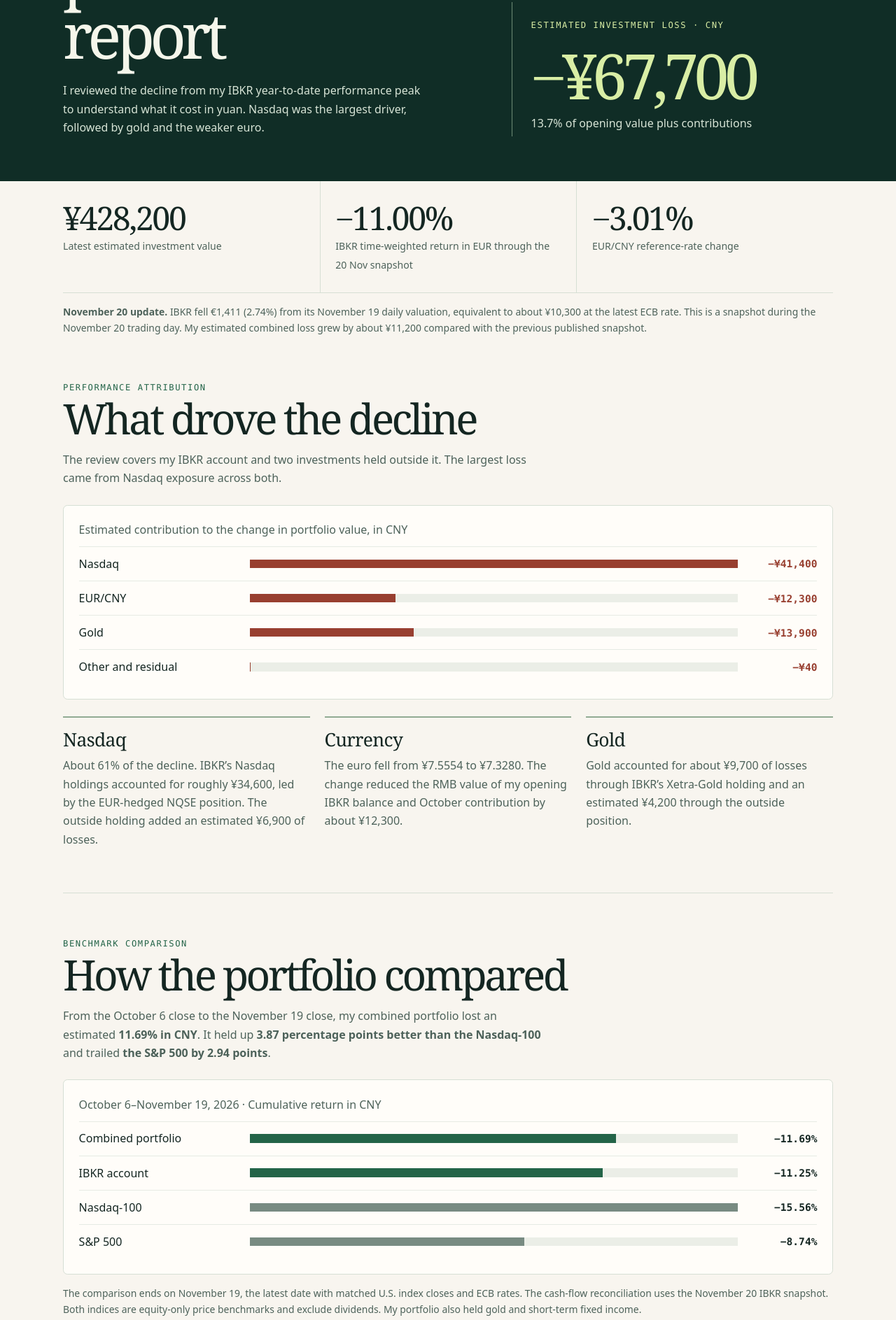
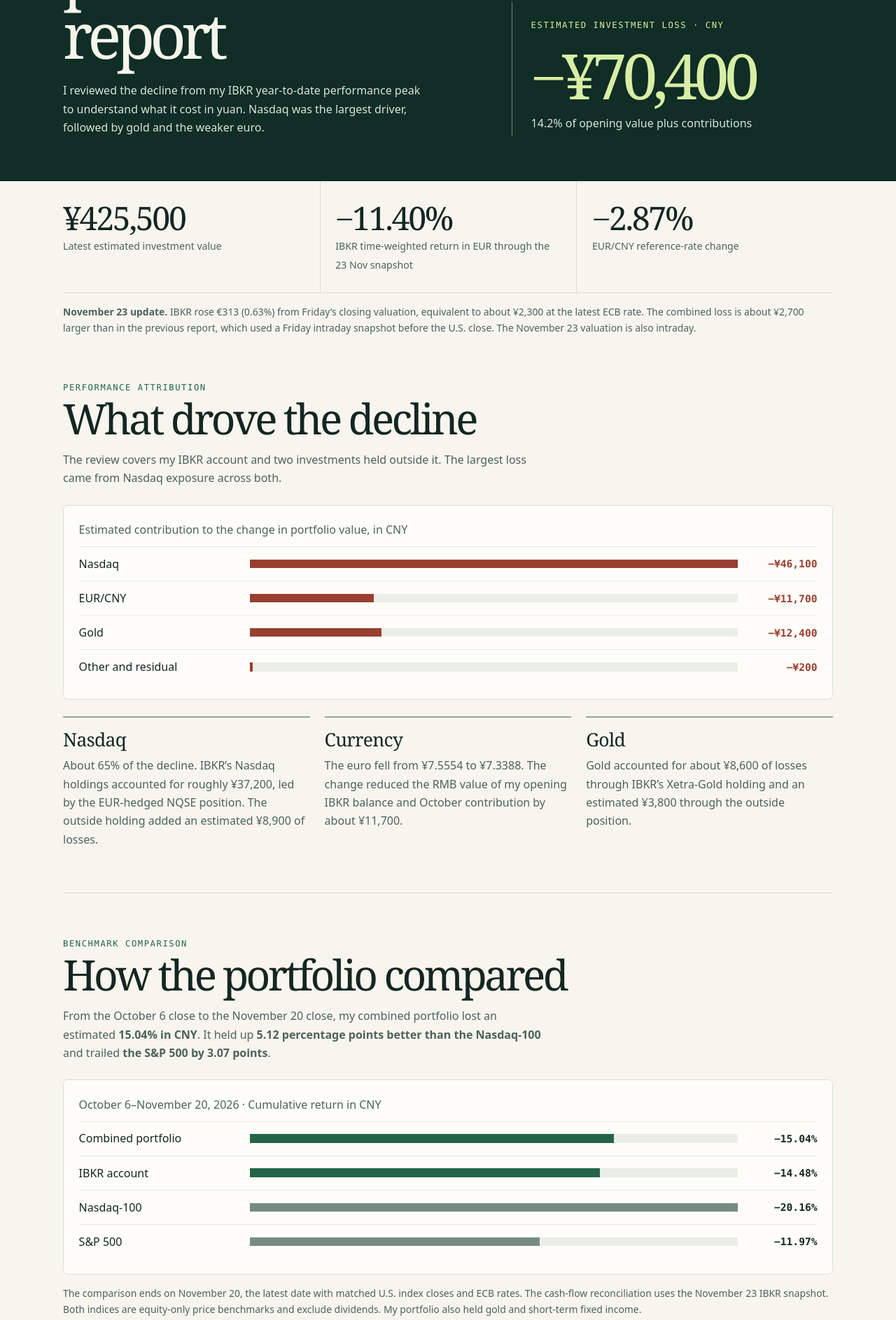
Before and after one commit to Charles-YYH/performance-report, a plain HTML site: page index.html in a window 1280 px wide. Shown: the part 348-2235 px from the top of the page at 70% size. Drawn offline with Linux system fonts and the light colour scheme.

Commit message:
Update portfolio performance for November 23

```diff
--- a/index.html
+++ b/index.html
@@ -3,7 +3,7 @@
 <head>
 <meta charset="utf-8">
 <meta name="viewport" content="width=device-width,initial-scale=1">
-<meta name="description" content="A personal portfolio drawdown review from 6 October to 20 November 2026, measured in Chinese yuan.">
+<meta name="description" content="A personal portfolio drawdown review from 6 October to 23 November 2026, measured in Chinese yuan.">
 <meta name="color-scheme" content="light">
 <title>Portfolio Performance Report · October–November 2026</title>
 <style>
@@ -129,62 +129,62 @@ footer { padding: 1.5rem 0 2rem; color: var(--muted); font-size: .85rem; }
   </div>
   <div class="wrap hero-body">
     <div>
-      <p class="eyebrow"><time datetime="2026-10-06">06 Oct</time> — <time datetime="2026-11-20">20 Nov 2026</time></p>
+      <p class="eyebrow"><time datetime="2026-10-06">06 Oct</time> — <time datetime="2026-11-23">23 Nov 2026</time></p>
       <h1>Portfolio<br>performance report</h1>
       <p class="hero-copy">I reviewed the decline from my IBKR year-to-date performance peak to understand what it cost in yuan. Nasdaq was the largest driver, followed by gold and the weaker euro.</p>
     </div>
     <div class="hero-number">
       <div class="eyebrow">Estimated investment loss · CNY</div>
-      <strong class="display">−¥67,700</strong>
-      <p>13.7% of opening value plus contributions</p>
+      <strong class="display">−¥70,400</strong>
+      <p>14.2% of opening value plus contributions</p>
     </div>
   </div>
 </header>
 <main class="wrap">
   <div class="metrics" aria-label="Portfolio summary">
-    <div class="metric"><strong>¥428,200</strong><span>Latest estimated investment value</span></div>
-    <div class="metric"><strong>−11.00%</strong><span>IBKR time-weighted return in EUR through the 20 Nov snapshot</span></div>
-    <div class="metric"><strong>−3.01%</strong><span>EUR/CNY reference-rate change</span></div>
+    <div class="metric"><strong>¥425,500</strong><span>Latest estimated investment value</span></div>
+    <div class="metric"><strong>−11.40%</strong><span>IBKR time-weighted return in EUR through the 23 Nov snapshot</span></div>
+    <div class="metric"><strong>−2.87%</strong><span>EUR/CNY reference-rate change</span></div>
   </div>
-  <p class="note"><strong>November 20 update.</strong> IBKR fell €1,411 (2.74%) from its November 19 daily valuation, equivalent to about ¥10,300 at the latest ECB rate. This is a snapshot during the November 20 trading day. My estimated combined loss grew by about ¥11,200 compared with the previous published snapshot.</p>
+  <p class="note"><strong>November 23 update.</strong> IBKR rose €313 (0.63%) from Friday’s closing valuation, equivalent to about ¥2,300 at the latest ECB rate. The combined loss is about ¥2,700 larger than in the previous report, which used a Friday intraday snapshot before the U.S. close. The November 23 valuation is also intraday.</p>
   <section id="attribution" aria-labelledby="attribution-heading">
     <div class="eyebrow">Performance attribution</div>
     <h2 id="attribution-heading">What drove the decline</h2>
     <p class="lede">The review covers my IBKR account and two investments held outside it. The largest loss came from Nasdaq exposure across both.</p>
     <figure class="attribution">
       <figcaption>Estimated contribution to the change in portfolio value, in CNY</figcaption>
-      <div class="bar-row"><span>Nasdaq</span><span class="bar-track" aria-hidden="true"><i style="--share:100%"></i></span><strong class="loss">−¥41,400</strong></div>
-      <div class="bar-row"><span>EUR/CNY</span><span class="bar-track" aria-hidden="true"><i style="--share:29.8%"></i></span><strong class="loss">−¥12,300</strong></div>
-      <div class="bar-row"><span>Gold</span><span class="bar-track" aria-hidden="true"><i style="--share:33.6%"></i></span><strong class="loss">−¥13,900</strong></div>
-      <div class="bar-row"><span>Other and residual</span><span class="bar-track" aria-hidden="true"><i style="--share:.1%"></i></span><strong class="loss">−¥40</strong></div>
+      <div class="bar-row"><span>Nasdaq</span><span class="bar-track" aria-hidden="true"><i style="--share:100%"></i></span><strong class="loss">−¥46,100</strong></div>
+      <div class="bar-row"><span>EUR/CNY</span><span class="bar-track" aria-hidden="true"><i style="--share:25.4%"></i></span><strong class="loss">−¥11,700</strong></div>
+      <div class="bar-row"><span>Gold</span><span class="bar-track" aria-hidden="true"><i style="--share:26.9%"></i></span><strong class="loss">−¥12,400</strong></div>
+      <div class="bar-row"><span>Other and residual</span><span class="bar-track" aria-hidden="true"><i style="--share:.5%"></i></span><strong class="loss">−¥200</strong></div>
     </figure>
     <div class="columns">
       <article>
         <h3>Nasdaq</h3>
-        <p>About 61% of the decline. IBKR’s Nasdaq holdings accounted for roughly ¥34,600, led by the EUR-hedged NQSE position. The outside holding added an estimated ¥6,900 of losses.</p>
+        <p>About 65% of the decline. IBKR’s Nasdaq holdings accounted for roughly ¥37,200, led by the EUR-hedged NQSE position. The outside holding added an estimated ¥8,900 of losses.</p>
       </article>
       <article>
         <h3>Currency</h3>
-        <p>The euro fell from ¥7.5554 to ¥7.3280. The change reduced the RMB value of my opening IBKR balance and October contribution by about ¥12,300.</p>
+        <p>The euro fell from ¥7.5554 to ¥7.3388. The change reduced the RMB value of my opening IBKR balance and October contribution by about ¥11,700.</p>
       </article>
       <article>
         <h3>Gold</h3>
-        <p>Gold accounted for about ¥9,700 of losses through IBKR’s Xetra-Gold holding and an estimated ¥4,200 through the outside position.</p>
+        <p>Gold accounted for about ¥8,600 of losses through IBKR’s Xetra-Gold holding and an estimated ¥3,800 through the outside position.</p>
       </article>
     </div>
   </section>
   <section id="benchmarks" aria-labelledby="benchmarks-heading">
     <div class="eyebrow">Benchmark comparison</div>
     <h2 id="benchmarks-heading">How the portfolio compared</h2>
-    <p class="lede">From the October 6 close to the November 19 close, my combined portfolio lost an estimated <strong>11.69% in CNY</strong>. It held up <strong>3.87 percentage points better than the Nasdaq-100</strong> and trailed <strong>the S&amp;P 500 by 2.94 points</strong>.</p>
+    <p class="lede">From the October 6 close to the November 20 close, my combined portfolio lost an estimated <strong>15.04% in CNY</strong>. It held up <strong>5.12 percentage points better than the Nasdaq-100</strong> and trailed <strong>the S&amp;P 500 by 3.07 points</strong>.</p>
     <figure class="attribution benchmark">
-      <figcaption>October 6–November 19, 2026 · Cumulative return in CNY</figcaption>
-      <div class="bar-row"><span>Combined portfolio</span><span class="bar-track" aria-hidden="true"><i class="portfolio" style="--share:75.1%"></i></span><strong>−11.69%</strong></div>
-      <div class="bar-row"><span>IBKR account</span><span class="bar-track" aria-hidden="true"><i class="portfolio" style="--share:72.3%"></i></span><strong>−11.25%</strong></div>
-      <div class="bar-row"><span>Nasdaq-100</span><span class="bar-track" aria-hidden="true"><i style="--share:100%"></i></span><strong>−15.56%</strong></div>
-      <div class="bar-row"><span>S&amp;P 500</span><span class="bar-track" aria-hidden="true"><i style="--share:56.2%"></i></span><strong>−8.74%</strong></div>
+      <figcaption>October 6–November 20, 2026 · Cumulative return in CNY</figcaption>
+      <div class="bar-row"><span>Combined portfolio</span><span class="bar-track" aria-hidden="true"><i class="portfolio" style="--share:74.6%"></i></span><strong>−15.04%</strong></div>
+      <div class="bar-row"><span>IBKR account</span><span class="bar-track" aria-hidden="true"><i class="portfolio" style="--share:71.8%"></i></span><strong>−14.48%</strong></div>
+      <div class="bar-row"><span>Nasdaq-100</span><span class="bar-track" aria-hidden="true"><i style="--share:100%"></i></span><strong>−20.16%</strong></div>
+      <div class="bar-row"><span>S&amp;P 500</span><span class="bar-track" aria-hidden="true"><i style="--share:59.4%"></i></span><strong>−11.97%</strong></div>
     </figure>
-    <p class="note">The comparison ends on November 19, the latest date with matched U.S. index closes and ECB rates. The cash-flow reconciliation uses the November 20 IBKR snapshot. Both indices are equity-only price benchmarks and exclude dividends. My portfolio also held gold and short-term fixed income.</p>
+    <p class="note">The comparison ends on November 20, the latest date with matched U.S. index closes and ECB rates. The cash-flow reconciliation uses the November 23 IBKR snapshot. Both indices are equity-only price benchmarks and exclude dividends. My portfolio also held gold and short-term fixed income.</p>
   </section>
   <section id="reconciliation" aria-labelledby="reconciliation-heading">
     <div class="eyebrow">Cash-flow reconciliation</div>
@@ -193,8 +193,8 @@ footer { padding: 1.5rem 0 2rem; color: var(--muted); font-size: .85rem; }
     <div class="bridge" aria-label="Opening portfolio value plus new capital minus losses equals closing value">
       <div><strong>¥469,892</strong><span>Estimated opening value</span></div>
       <div><strong class="gain">+¥26,014</strong><span>October 30 contribution</span></div>
-      <div><strong class="loss">−¥67,697</strong><span>Estimated investment loss</span></div>
-      <div><strong>¥428,210</strong><span>Estimated value on November 20</span></div>
+      <div><strong class="loss">−¥70,432</strong><span>Estimated investment loss</span></div>
+      <div><strong>¥425,475</strong><span>Estimated value on November 23</span></div>
     </div>
     <p class="note">The bridge is rounded independently to the nearest yuan. The main attribution figures are rounded to the nearest ¥100.</p>
   </section>
@@ -203,15 +203,15 @@ footer { padding: 1.5rem 0 2rem; color: var(--muted); font-size: .85rem; }
     <h2 id="methodology-heading">How I measured it</h2>
     <details open>
       <summary>IBKR balances, trades, and returns</summary>
-      <p>The IBKR valuations came from the October 6 close and the latest November 20 account snapshot. The daily NAV and return series imply a €3,500 contribution on October 30. I used position sizes, historical prices and available executions to estimate the holding-level contributions.</p>
+      <p>The IBKR valuations came from the October 6 close and the November 23 valuation in IBKR’s performance series. The daily NAV and return series imply a €3,500 contribution on October 30. I used position sizes, historical prices and available executions to estimate the holding-level contributions.</p>
     </details>
     <details open>
       <summary>Currency translation</summary>
-      <p>I used ECB reference rates for the opening balance and contribution. For the November 20 snapshot and the daily change, I used the latest available reference rate from November 19. The EUR/CNY line measures the change in RMB value of the opening IBKR capital and the contribution. The other IBKR lines express the estimated EUR investment results in yuan at the ending rate.</p>
+      <p>I used ECB reference rates for the opening balance and contribution. For the November 23 snapshot and the daily change, I used the latest available reference rate from November 20. The EUR/CNY line measures the change in RMB value of the opening IBKR capital and the contribution. The other IBKR lines express the estimated EUR investment results in yuan at the ending rate.</p>
     </details>
     <details open>
       <summary>Outside investment estimates and scope</summary>
-      <p>I rolled forward the previously supplied outside holding values from the November 18 proxy marks using QQQ’s November 19 close and the November 20 Xetra-Gold mark, converted to CNY. The estimates assume both positions were held throughout the period with no cash flows. Actual fund returns may differ due to tracking, hedging, fees, or trade dates. The report covers investments only. Bank balances and other household assets are outside its scope.</p>
+      <p>I rolled forward the previously supplied outside holding values from the November 18 proxy marks using QQQ’s November 20 close and the November 23 Xetra-Gold mark, converted to CNY. The estimates assume both positions were held throughout the period with no cash flows. Actual fund returns may differ due to tracking, hedging, fees, or trade dates. The report covers investments only. Bank balances and other household assets are outside its scope.</p>
     </details>
     <details>
       <summary>Benchmark and portfolio return calculations</summary>
@@ -222,6 +222,7 @@ footer { padding: 1.5rem 0 2rem; color: var(--muted); font-size: .85rem; }
       <li><a href="https://www.ecb.europa.eu/stats/shared/pdf/eurofxref.pdf?e93c1d41ed5d08a215941b22e0b087cc=">ECB · 30 Oct</a></li>
       <li><a href="https://www.ecb.europa.eu/stats/shared/pdf/eurofxref.pdf?666ab079406294f020b60ce6813916c5=">ECB · 18 Nov</a></li>
       <li><a href="https://www.ecb.europa.eu/stats/shared/pdf/eurofxref.pdf?2fb17ad5609af1f6a1662b9ac54a1283=">ECB · 19 Nov</a></li>
+      <li><a href="https://www.ecb.europa.eu/stats/exchange/eurofxref/shared/pdf/2026/11/20261120.pdf">ECB · 20 Nov</a></li>
       <li><a href="https://www.ishares.com/uk/individual/en/products/304353/ishares-nasdaq-100-ucits-etf">iShares · NQSE</a></li>
       <li><a href="https://www.xetra-gold.com/en/investing-in-gold/">Deutsche Börse · Xetra-Gold</a></li>
       <li><a href="https://indexes.nasdaqomx.com/Index/Overview/NDX">Nasdaq · Nasdaq-100</a></li>
@@ -229,6 +230,6 @@ footer { padding: 1.5rem 0 2rem; color: var(--muted); font-size: .85rem; }
     </ul>
   </section>
 </main>
-<footer class="wrap">Reporting currency CNY · Updated 20 November 2026</footer>
+<footer class="wrap">Reporting currency CNY · Updated 23 November 2026</footer>
 </body>
 </html>
```
